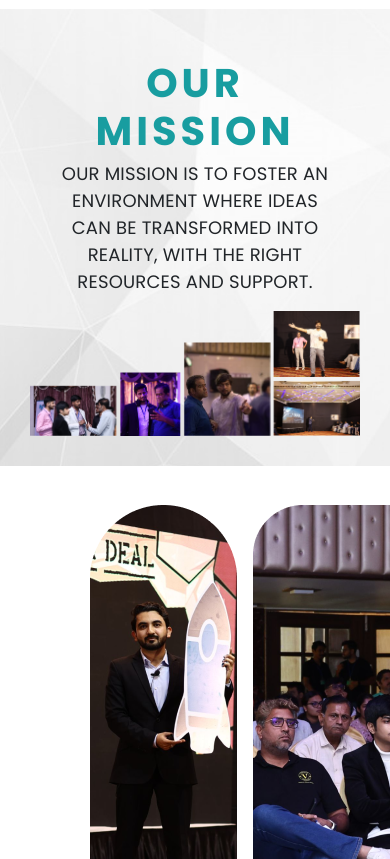
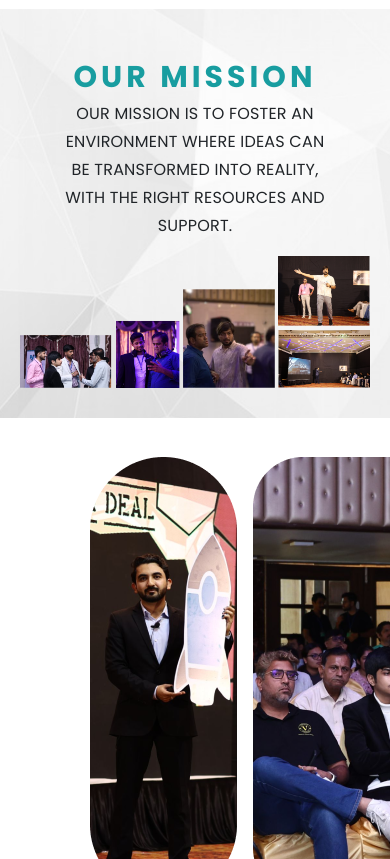
Before and after one commit to Diya1Kumar/PitchDen, a plain HTML site: page index.html in a window 390 px wide. Shown: the part 1206-2065 px from the top of the page. Drawn offline with nearby package versions, Linux system fonts and the light colour scheme.

Commit message:
res-mission

```diff
--- a/style2.css
+++ b/style2.css
@@ -302,7 +302,7 @@
 }
 @media (max-width:540px){
     .mission-gallery img{
-        width:400px;
+        width:410px;
         height: auto;
 
     }
@@ -314,11 +314,25 @@
     .txt p{
         font-size: 18px;
     }
+    .mission-text h2{
+        font-size: 30px;
+        margin-top: 20px;
+        padding-top:0px;
+    }
+    .mission-text p{
+        line-height: 28px;
+        font-size: 16px;
+    }
+    .mission-gallery img{
+        width:370px;
+        height: auto;
+
+    }
 }
 
 @media (max-width:435px){
     .mission-gallery img{
-        width:330px;
+        width:350px;
         height: auto;
 
     }
@@ -329,6 +343,8 @@
         height: auto;
 
     }
+    .mission-text h2{
+        font-size: 26px;}
 }
 @media (max-width:330px){
     .mission-gallery img{
```
